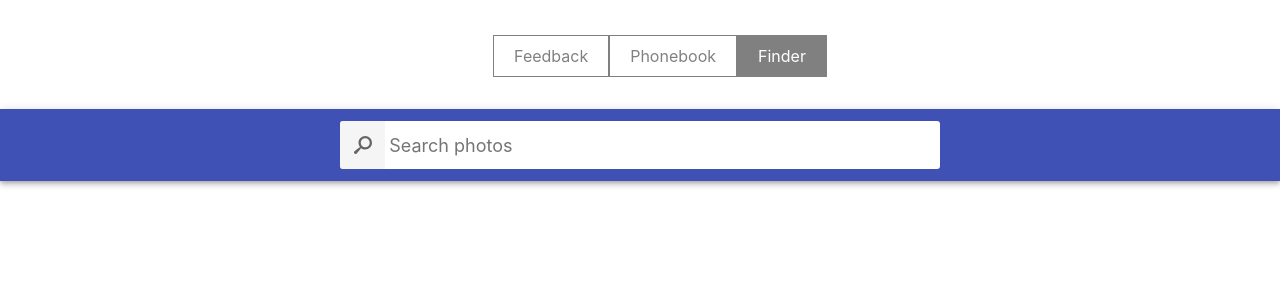
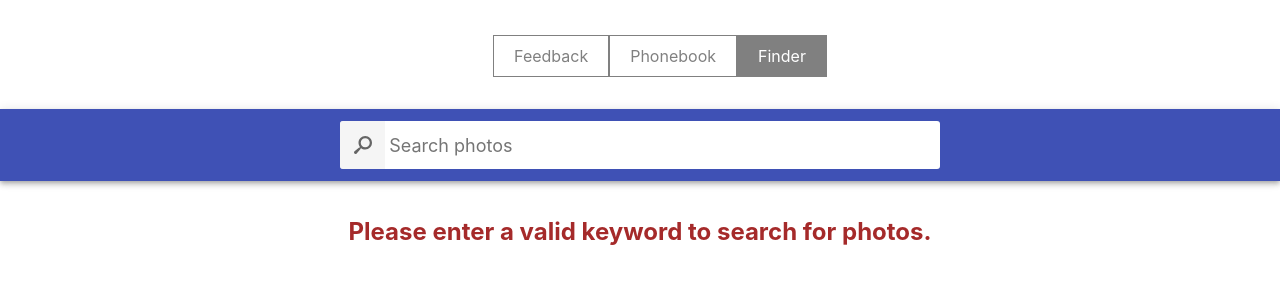
Before and after one commit to oksahil/goit-react-hw-04-images, a React (Create React App) app: page / in a window 1280 px wide. Shown: the top 300 px of the page. Built offline with nearby package versions, Linux system fonts and the light colour scheme.

Commit message:
main menu huky, fix

```diff
--- a/src/modules/PostFind/PostFind.jsx
+++ b/src/modules/PostFind/PostFind.jsx
@@ -46,7 +46,9 @@ class PostFind extends Component {
 }
 
     searchPost = ({ find}) => {
-        this.setState({ find, items: [],  page: 1 });
+       if (find !== this.state.find) {
+            this.setState({ find, items: [], page: 1 });
+        }
     }
 
     loadMore = () => {
@@ -71,15 +73,16 @@ class PostFind extends Component {
     }
 
     render() {
-        const { items, loading, error, showModal, postDetailes} = this.state;
+        const { items, loading, error, showModal, postDetailes, find} = this.state;
         const { searchPost, loadMore, showPost, closeModal } = this;
         return (
             <>
                 <PostFindForm onSubmit={searchPost} />
+                {(!find || items.length === 0) && <Message message="Please enter a valid keyword to search for photos." />}
+                {error && <Message message="Sorry... No results were found for this query!
+                                            Perhaps you are sending an empty request. Please enter a keyword to search." />}
                 {loading && <Loader className={css.loader} />}
                 <PostFindList showPost={showPost} items={items} />
-                {error && <Message className={css.errorMessage} message={error.message} />}
-
                 {Boolean(items.length) && <Button onClick={loadMore}>Load more...</Button>}
                 {showModal && <Modal close={closeModal}><PostDetailes {...postDetailes} /></Modal>}
             </>
--- a/src/modules/PostFind/PostFindForm/PostFindForm.jsx
+++ b/src/modules/PostFind/PostFindForm/PostFindForm.jsx
@@ -17,7 +17,7 @@ class PostFindForm extends Component {
         e.preventDefault();
         const {onSubmit} = this.props;
         onSubmit({...this.state});
-        this.reset()
+        // this.reset();
     }
 
     reset(){
--- a/src/shared/components/Message/Message.jsx
+++ b/src/shared/components/Message/Message.jsx
@@ -1,6 +1,6 @@
 import PropTypes from "prop-types";
 
-import css from "./massage.module.css";
+import css from "./message.module.css";
 
 const Message = ({ message }) => {
     return(
--- a/src/shared/components/Message/massage.module.css
+++ b/src/shared/components/Message/message.module.css
@@ -1,6 +1,6 @@
 .title {
     font-size: 24px;
     margin-top: 20px;
-    color: #ffffff;
+    color: brown;
     text-align: center;
 }
--- a/src/shared/components/Modal/Modal.jsx
+++ b/src/shared/components/Modal/Modal.jsx
@@ -4,7 +4,6 @@ import { createPortal } from "react-dom";
 import css from "./modal.module.css";
 
 const modalRoot = document.querySelector("#modal-root");
-console.log(modalRoot);
 
 class Modal extends Component {
     closeModal = ({ target, currentTarget }) => {
```
